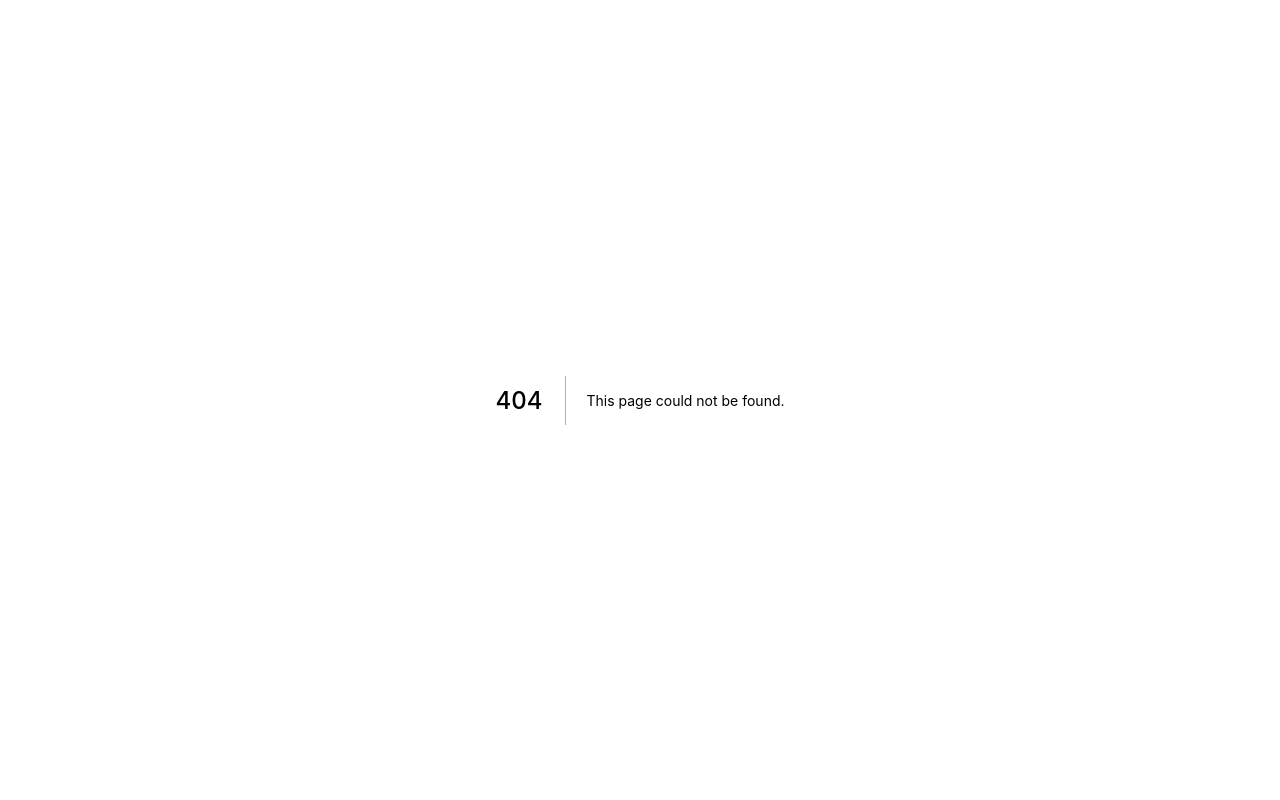
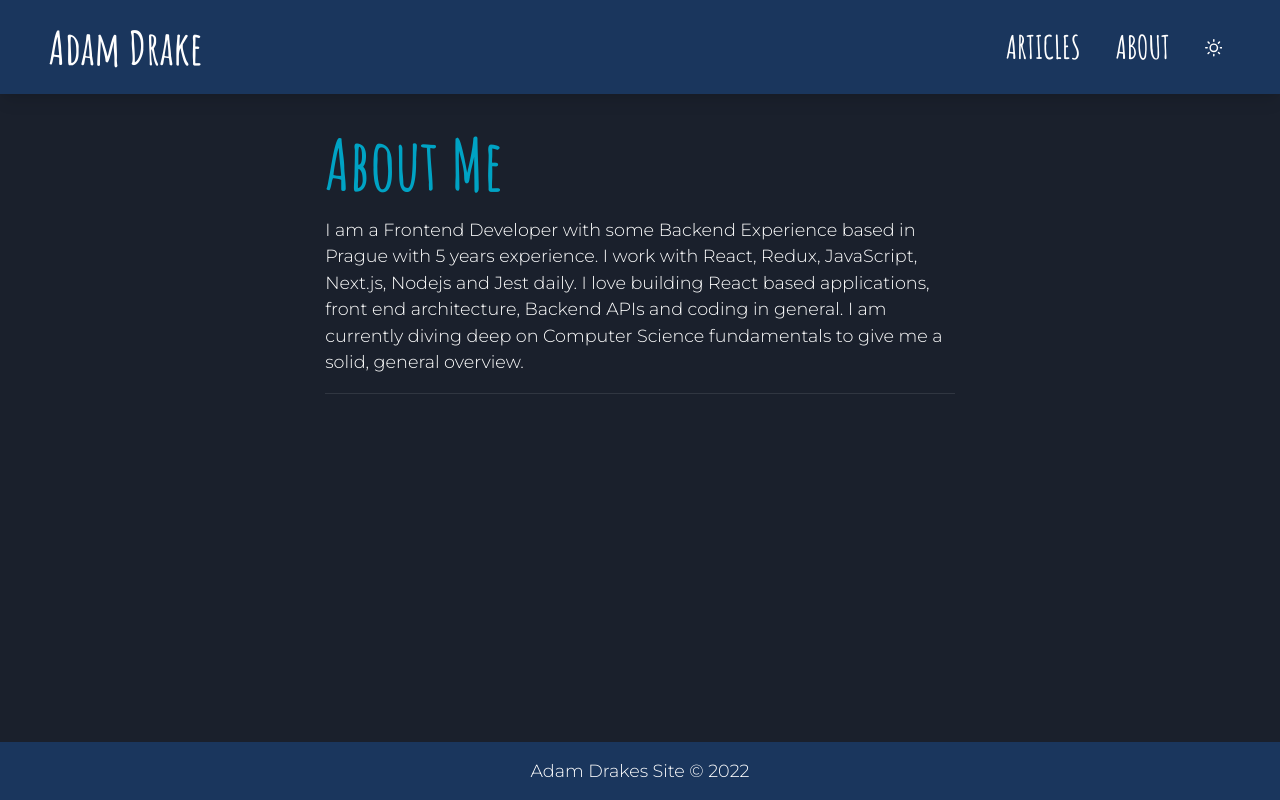
Before and after one commit to adamdrake210/adamdrake-site-blog, a Next.js app: page /about in a window 1280 px wide. Before the commit this address had no page. Built offline with nearby package versions, Linux system fonts and the light colour scheme.

Commit message:
Updates (#2)
* chore: google analytics implementation

* page seo

* homepage banner update

* about page

* update to homepage

Co-authored-by: Adam Drake <adam@chemify.io>

```diff
--- /dev/null
+++ b/src/components/about/About.tsx
@@ -0,0 +1,18 @@
+import React from 'react';
+import { Heading, Text, Box, Divider } from '@chakra-ui/react';
+import { useThemeColors } from 'hooks/useThemeColors';
+import { ABOUT_ME_TEXT } from 'constants/constants';
+
+export const About: React.FC = () => {
+  const { headingColor } = useThemeColors();
+
+  return (
+    <Box p={[4, 8]}>
+      <Heading as="h1" size="3xl" mb={4} color={headingColor}>
+        About Me
+      </Heading>
+      <Text mb={4}>{ABOUT_ME_TEXT}</Text>
+      <Divider />
+    </Box>
+  );
+};
--- a/src/components/common/PageSeo.tsx
+++ b/src/components/common/PageSeo.tsx
@@ -9,7 +9,6 @@ type Props = {
   slug: string;
   url: string;
   author?: string;
-  imageUniqueIdentifier?: string;
   type: string;
 };
 
@@ -20,11 +19,10 @@ const PageSeo: React.FC<Props> = ({
   slug,
   url,
   author,
-  imageUniqueIdentifier,
   type,
 }) => {
   const featuredImage = {
-    url: `${CLOUDINARY_URL}images/${type}/${slug}_${imageUniqueIdentifier}.jpg`,
+    url: `${CLOUDINARY_URL}/adamdrake-blog/${slug}.png`,
     alt: title,
   };
 
--- a/src/components/homepage/HomepageContainer.tsx
+++ b/src/components/homepage/HomepageContainer.tsx
@@ -2,6 +2,7 @@ import React, { useEffect, useState } from 'react';
 import { Flex, Box } from '@chakra-ui/react';
 import HomepageBanner from './HomepageBanner';
 import { sortNumberByPublishedDateRemote } from 'utils/sortNumberByPublishedDateRemote';
+import { HomepageAboutMeBanner } from './HomepageAboutMeBanner';
 
 type Props = {
   articlePosts: any[];
@@ -16,6 +17,7 @@ export default function HomepageContainer({ articlePosts }: Props) {
 
   return (
     <Flex mt={[2, 2, 2, 12]} w="100%" direction="column" alignItems="center">
+      <HomepageAboutMeBanner />
       {articleArr.length && (
         <HomepageBanner
           post={articleArr[0].data}
--- a/src/constants/constants.ts
+++ b/src/constants/constants.ts
@@ -1,4 +1,7 @@
 export const CLOUDINARY_URL =
   'https://res.cloudinary.com/dmiizmobu/image/upload/';
 
-export const SITE_NAME = "Adam Drake's Blog";
+export const SITE_NAME = 'Adam Drake';
+
+export const ABOUT_ME_TEXT =
+  'I am a Frontend Developer with some Backend Experience based in Prague with 5 years experience. I work with React, Redux, JavaScript, Next.js, Nodejs and Jest daily. I love building React based applications, front end architecture, Backend APIs and coding in general. I am currently diving deep on Computer Science fundamentals to give me a solid, general overview.';
--- /dev/null
+++ b/src/pages/about.tsx
@@ -0,0 +1,21 @@
+import React from 'react';
+import Head from 'next/head';
+
+import { SITE_NAME } from 'constants/constants';
+import PageContainer from 'layouts/PageContainer';
+import { About } from 'components/about/About';
+
+function AboutIndex() {
+  return (
+    <>
+      <Head>
+        <title>{SITE_NAME} | About</title>
+      </Head>
+      <PageContainer maxWidth="700px">
+        <About />
+      </PageContainer>
+    </>
+  );
+}
+
+export default AboutIndex;
```
Also changed, not shown: src/components/articles/ArticlesPageContainer.tsx (+6 -1 lines), src/components/homepage/HomepageAboutMeBanner.tsx (added, +32 -0 lines), src/components/homepage/HomepageBanner.tsx (+3 -4 lines).
